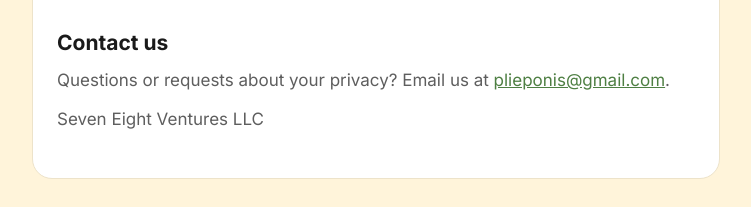
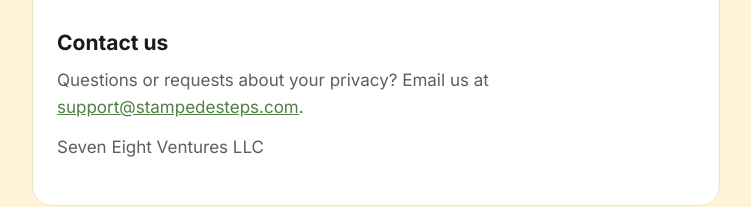
Before and after one commit to plieponis/stampede-legal, a plain HTML site: page privacy/index.html in a window 1280 px wide. Shown: the part 4206-4413 px from the top of the page, without its empty margins (264-1015 px from the left). Drawn offline with Linux system fonts and the light colour scheme.

Commit message:
Contact: support@stampedesteps.com
Co-Authored-By: Claude Opus 5.5 <noreply@anthropic.com>

```diff
--- a/privacy/index.html
+++ b/privacy/index.html
@@ -64,6 +64,6 @@ nav a { margin-right:16px; }
 <h2>Changes to this policy</h2>
 <p>If we change this policy, we’ll update the date at the top. If the changes are significant, we’ll let you know in the app before they take effect.</p>
 <h2>Contact us</h2>
-<p>Questions or requests about your privacy? Email us at <a href="mailto:plieponis@gmail.com">plieponis@gmail.com</a>.</p>
+<p>Questions or requests about your privacy? Email us at <a href="mailto:support@stampedesteps.com">support@stampedesteps.com</a>.</p>
 <p>Seven Eight Ventures LLC</p>
 </div></main></body></html>
```
Also changed, not shown: terms/index.html (+1 -1 lines).
